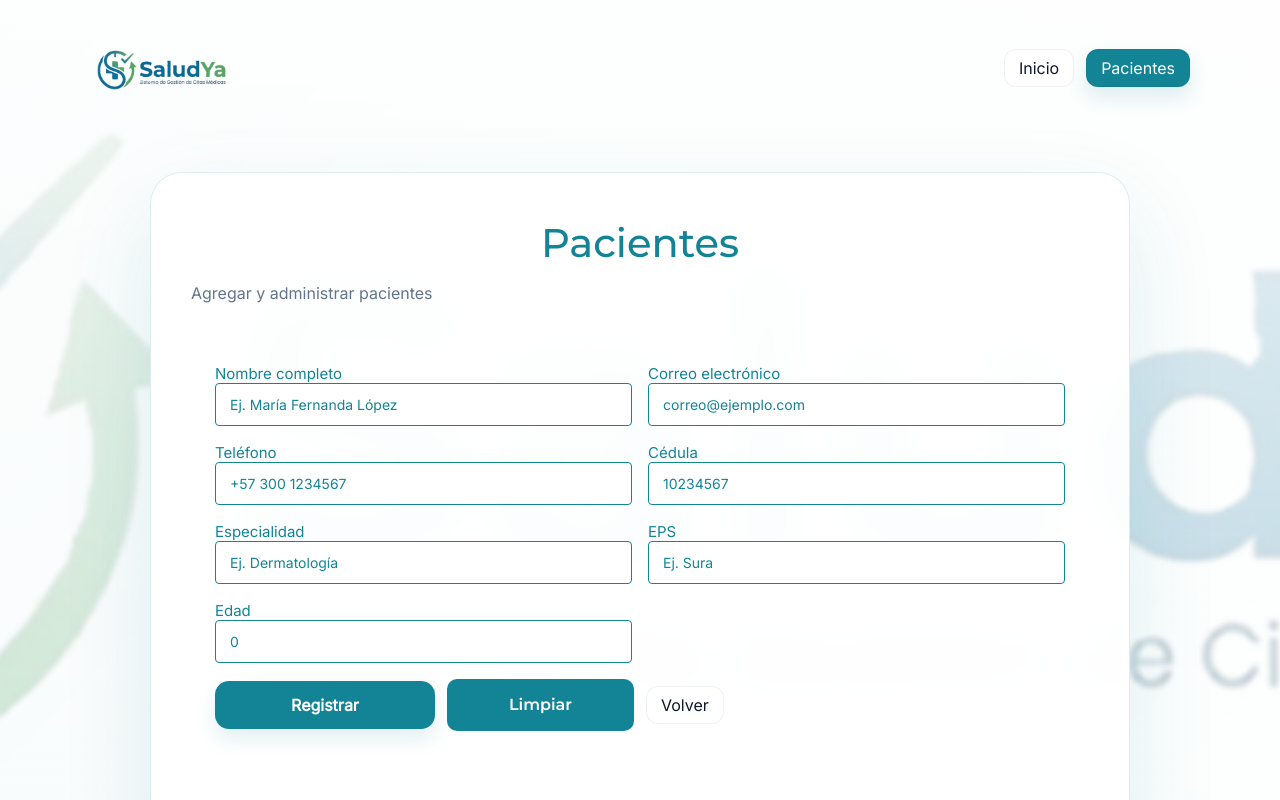
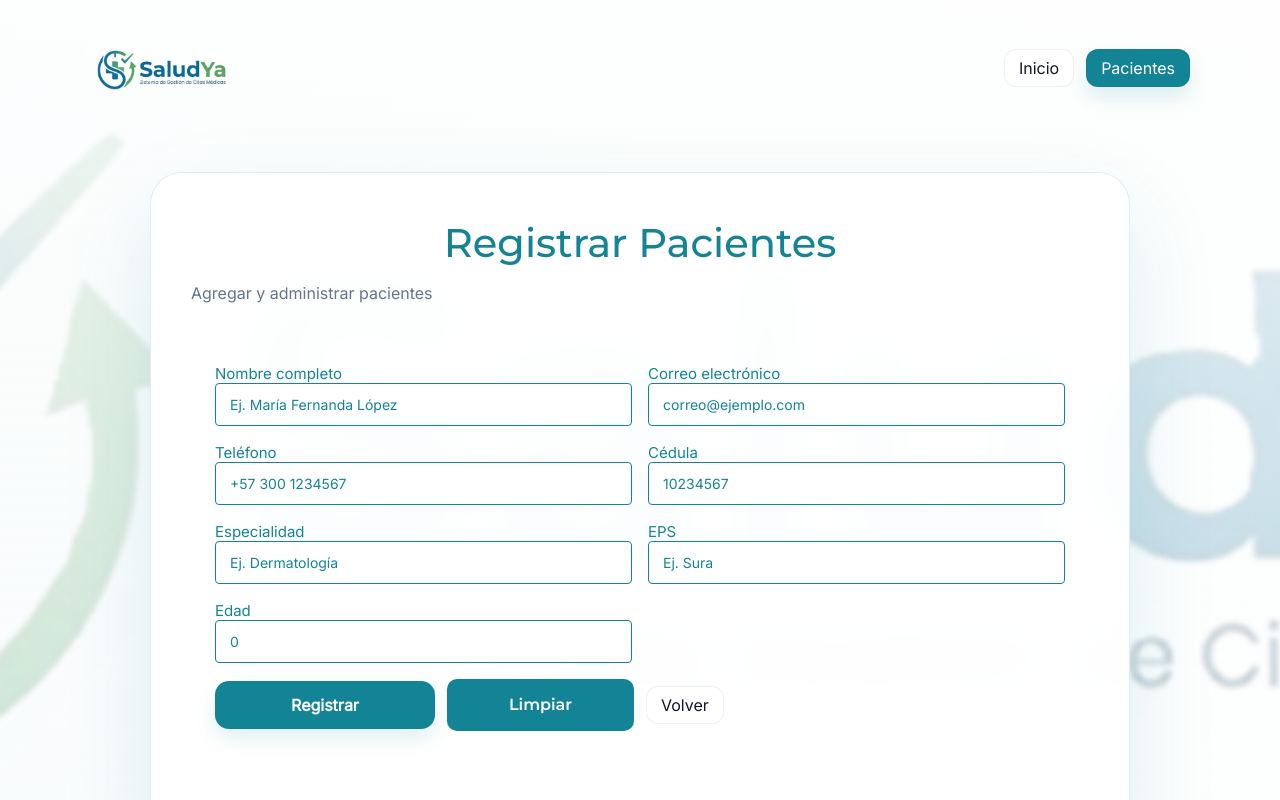
Before and after one commit to DanielMateoAriasOrtega/SaludYa, a React (Create React App) app in the folder client/: page / in a window 1280 px wide. Both pictures are taken after typing "Sample", "Sample123" into the empty fields and a click on the button "INICIAR SESIÓN". Shown: the top 800 px of the page. Built offline with nearby package versions, Linux system fonts and the light colour scheme; no server answers.

Commit message:
style: diseño interfaz

```diff
--- a/client/src/pages/PacientesPage.js
+++ b/client/src/pages/PacientesPage.js
@@ -130,7 +130,7 @@ export default function PacientesPage({ navigate }) {
       <div className="auth-card auth-card--stacked">
         <div className="auth-panel">
           <div className="auth-header">
-            <h1 className="auth-main-title">Pacientes</h1>
+            <h1 className="auth-main-title">Registrar Pacientes</h1>
             <p className="auth-description">Agregar y administrar pacientes</p>
           </div>
 
```
